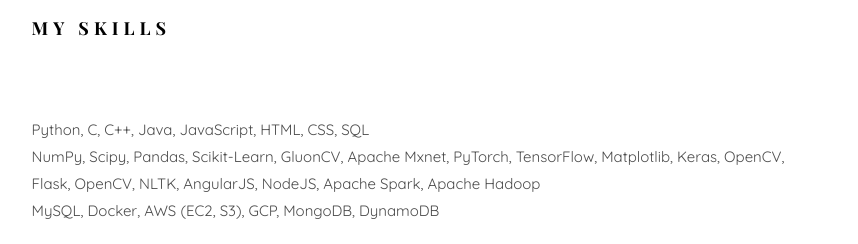
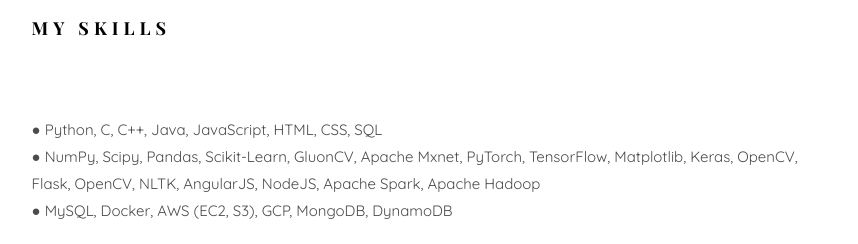
Before and after one commit to shreeram0206/shreeram0206.github.io, a plain HTML site: page index.html in a window 1280 px wide. Shown: the part 2848-3092 px from the top of the page, without its empty margins (361-1219 px from the left). Drawn offline with nearby package versions, Linux system fonts and the light colour scheme; files whose address does not match are found by name; a web font is replaced by a local one.

Commit message:
skills added

```diff
--- a/index.html
+++ b/index.html
@@ -213,11 +213,11 @@
 					</div>
 					<div class="row">
 						<div class="col-md-12 animate-box" data-animate-effect="fadeInLeft">
-							<p>Python, C, C++, Java, JavaScript, HTML, CSS, SQL <br>
-								NumPy, Scipy, Pandas, Scikit-Learn, GluonCV, Apache Mxnet,
+							<p>● Python, C, C++, Java, JavaScript, HTML, CSS, SQL <br>
+							   ● NumPy, Scipy, Pandas, Scikit-Learn, GluonCV, Apache Mxnet,
 								PyTorch, TensorFlow, Matplotlib, Keras, OpenCV, Flask,
 								OpenCV, NLTK, AngularJS, NodeJS, Apache Spark, Apache Hadoop <br>
-								MySQL, Docker, AWS (EC2, S3), GCP, MongoDB, DynamoDB
+								● MySQL, Docker, AWS (EC2, S3), GCP, MongoDB, DynamoDB
 
 							</p>
 						</div>
```
